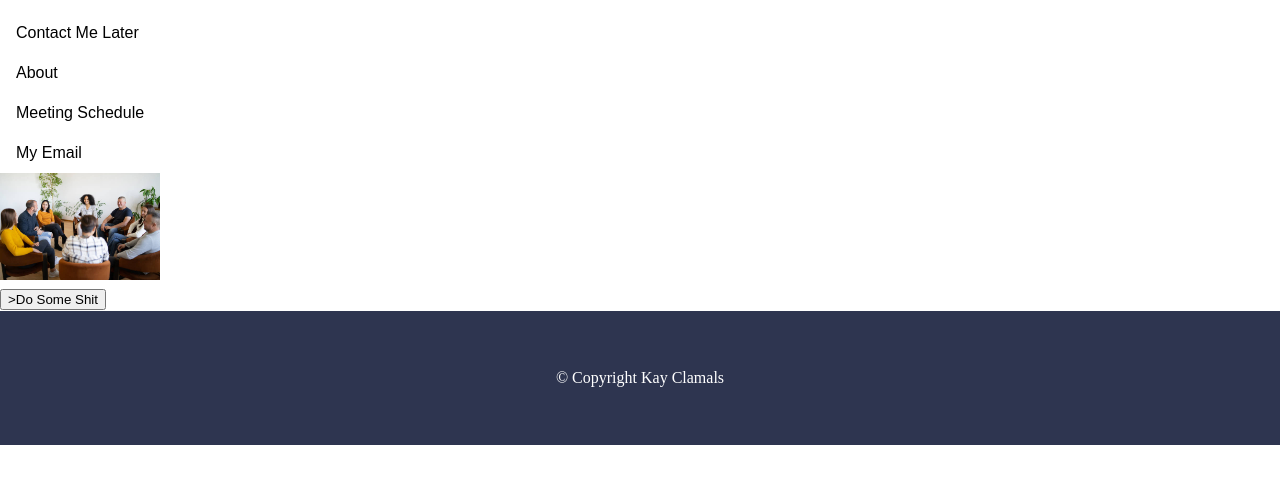
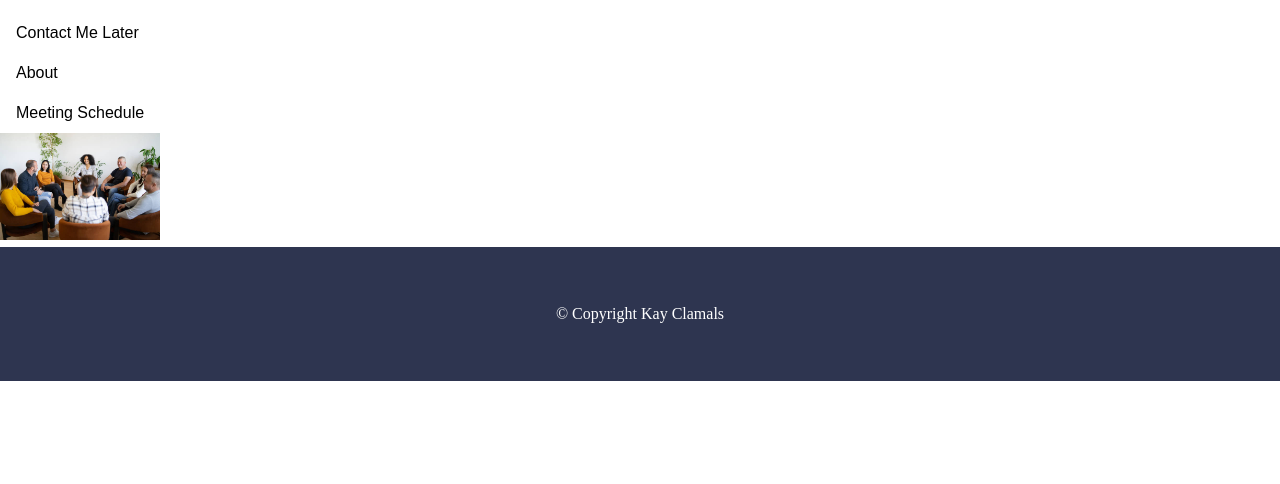
Before and after one commit to Kclamals/UrbanTrapLine, a plain HTML site: page index.html in a window 1280 px wide. Shown: the part 94-578 px from the top of the page. Drawn offline with Linux system fonts and the light colour scheme.

Commit message:
Update index.html

```diff
--- a/index.html
+++ b/index.html
@@ -113,7 +113,6 @@
 <body>
   <div class="container">
     <div class="center">
-<!--      <h1>Mr. Camel</h1> -->
 
           <!-- p class="text text-info text-center " -->
             <b><span style='font-size:48.0pt;align=center;line-height:105%;font-family:"Monotype Corsiva"'>2 Live r<span class=GramE>’</span><span style='mso-spacerun:yes'>Die</span></span></b>
@@ -123,23 +122,15 @@
         <a href="#"><i class="fab fa-twitter"></i></a>
       </div> -->
     </div>
-<!--    <aside class="left"> -->
-
       <ul>
         <li><a href="index">Home</a></li>
         <li><a href="contact.html">Contact Me Later</a></li>
         <li><a href="about">About</a></li>
         <li><a href="MySchedule">Meeting Schedule</a></li>
-<li><a href="My_Shit_Mail">My Email</a></li>
-        </ul>
-<!--      <br><br>
-      <p>This site has been created to provide a meeting place for liver transplant patients.</p>
-    </aside> -->
+      </ul>
     <div class="ontainer-fluid">
        <img src="istockphoto-1369554175-612x612.jpg" width="160px" />
     <div>
-
-      <button onclick=<link href="about.html">>Do Some Shit</button>
 
       <footer class="footer">&copy; Copyright Kay Clamals</footer>
   </div>
```
